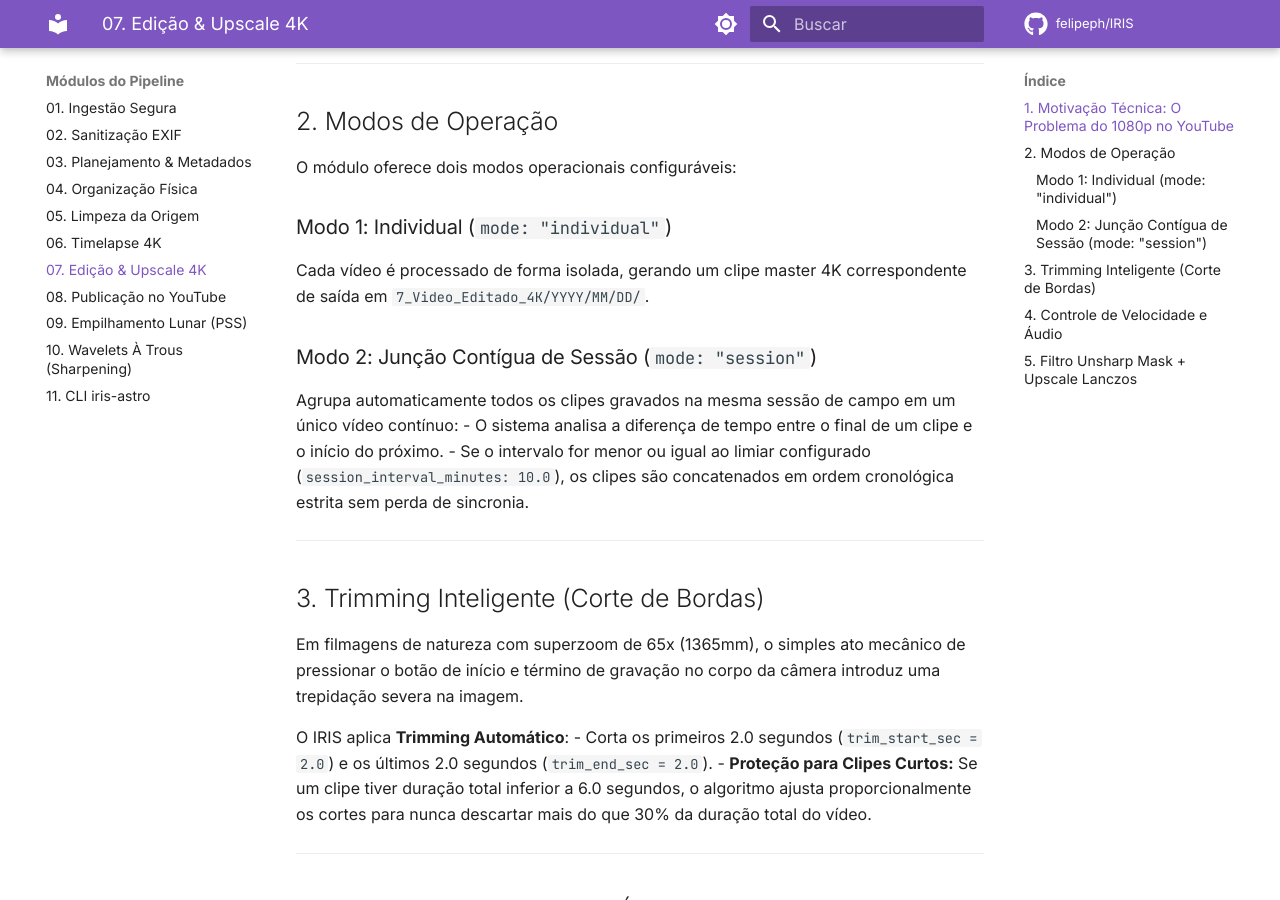
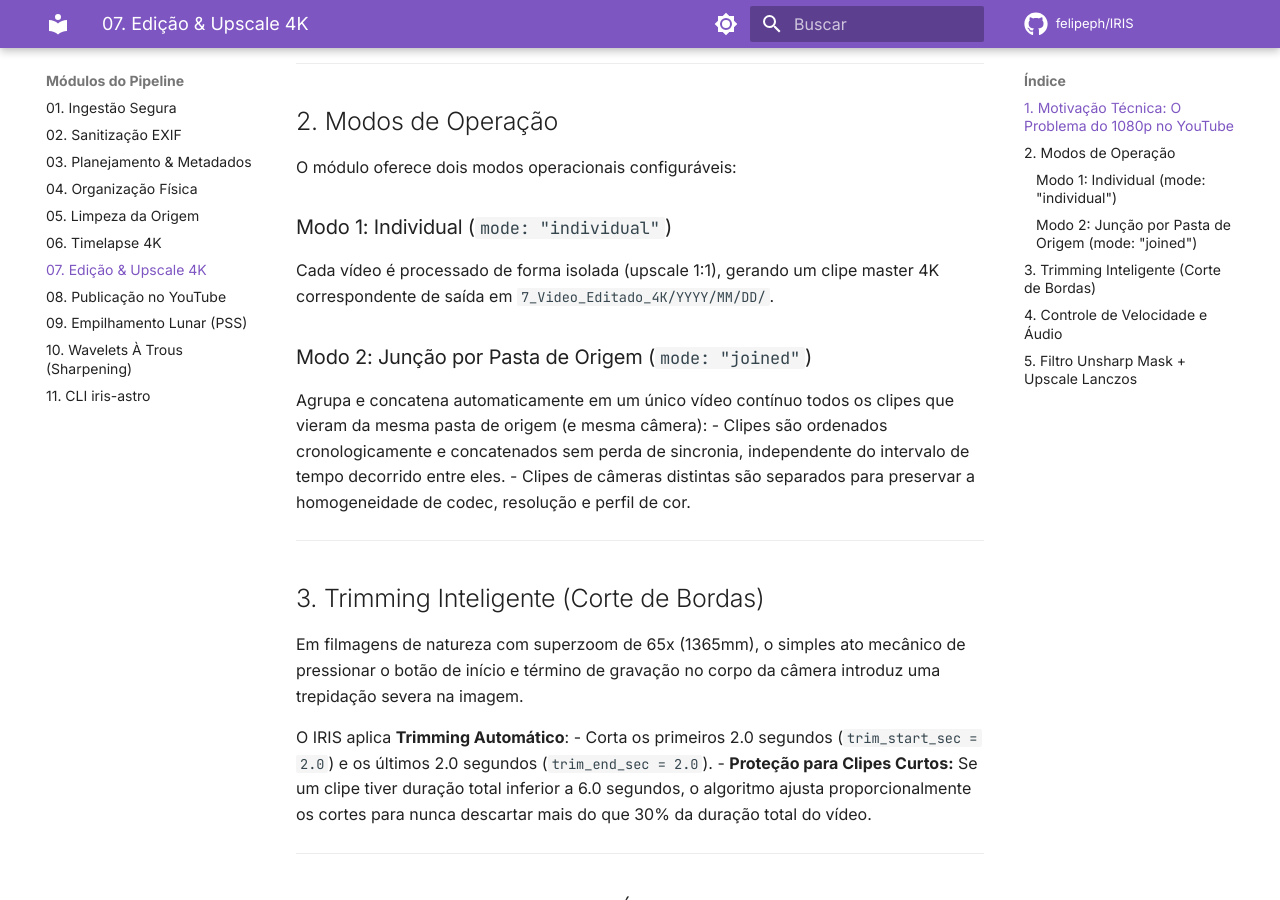
Before and after one commit to felipeph/IRIS, an MkDocs documentation site: the page built from docs/modulos/07-edicao-video-4k.md, in a window 1280 px wide and 900 px high, scrolled down 630 px. Built offline with MkDocs 1.6.1 and Material for MkDocs 9.7.7, drawn with Linux system fonts in a browser that asks for light colours; comment, search, counter and statistics services are not loaded.

Commit message:
fix(video_edit): agrupa vídeos por pasta de origem no modo joined
- Atualiza group_videos_into_sessions para agrupar clipes pelo diretório pai de original_path (com normalização e fallbacks) e câmera
- Remove restrição de janela temporal (session_interval_minutes), concatenando todos os clipes de uma mesma pasta independente do horário
- Preserva separação por modelo/marca de câmera para garantir compatibilidade no concat do FFmpeg
- Atualiza opções do menu de configurações (config_menu.py) descrevendo 'individual' e 'joined' com clareza
- Remove configurações obsoletas de janela de tempo e chaves mortas do YAML
- Atualiza testes unitários em test_video_edit.py e documentações da spec

```diff
--- a/docs/modulos/07-edicao-video-4k.md
+++ b/docs/modulos/07-edicao-video-4k.md
@@ -20,12 +20,12 @@ Quando um vídeo gravado em resolução nativa 1080p (Full HD) é enviado direta
 O módulo oferece dois modos operacionais configuráveis:
 
 ### Modo 1: Individual (`mode: "individual"`)
-Cada vídeo é processado de forma isolada, gerando um clipe master 4K correspondente de saída em `7_Video_Editado_4K/YYYY/MM/DD/`.
+Cada vídeo é processado de forma isolada (upscale 1:1), gerando um clipe master 4K correspondente de saída em `7_Video_Editado_4K/YYYY/MM/DD/`.
 
-### Modo 2: Junção Contígua de Sessão (`mode: "session"`)
-Agrupa automaticamente todos os clipes gravados na mesma sessão de campo em um único vídeo contínuo:
-- O sistema analisa a diferença de tempo entre o final de um clipe e o início do próximo.
-- Se o intervalo for menor ou igual ao limiar configurado (`session_interval_minutes: 10.0`), os clipes são concatenados em ordem cronológica estrita sem perda de sincronia.
+### Modo 2: Junção por Pasta de Origem (`mode: "joined"`)
+Agrupa e concatena automaticamente em um único vídeo contínuo todos os clipes que vieram da mesma pasta de origem (e mesma câmera):
+- Clipes são ordenados cronologicamente e concatenados sem perda de sincronia, independente do intervalo de tempo decorrido entre eles.
+- Clipes de câmeras distintas são separados para preservar a homogeneidade de codec, resolução e perfil de cor.
 
 ---
 
```
Also changed, not shown: TODO.md (+2 -0 lines), iris/docs/spec_edicao_video_4k.md (+7 -11 lines), 6 other files.
